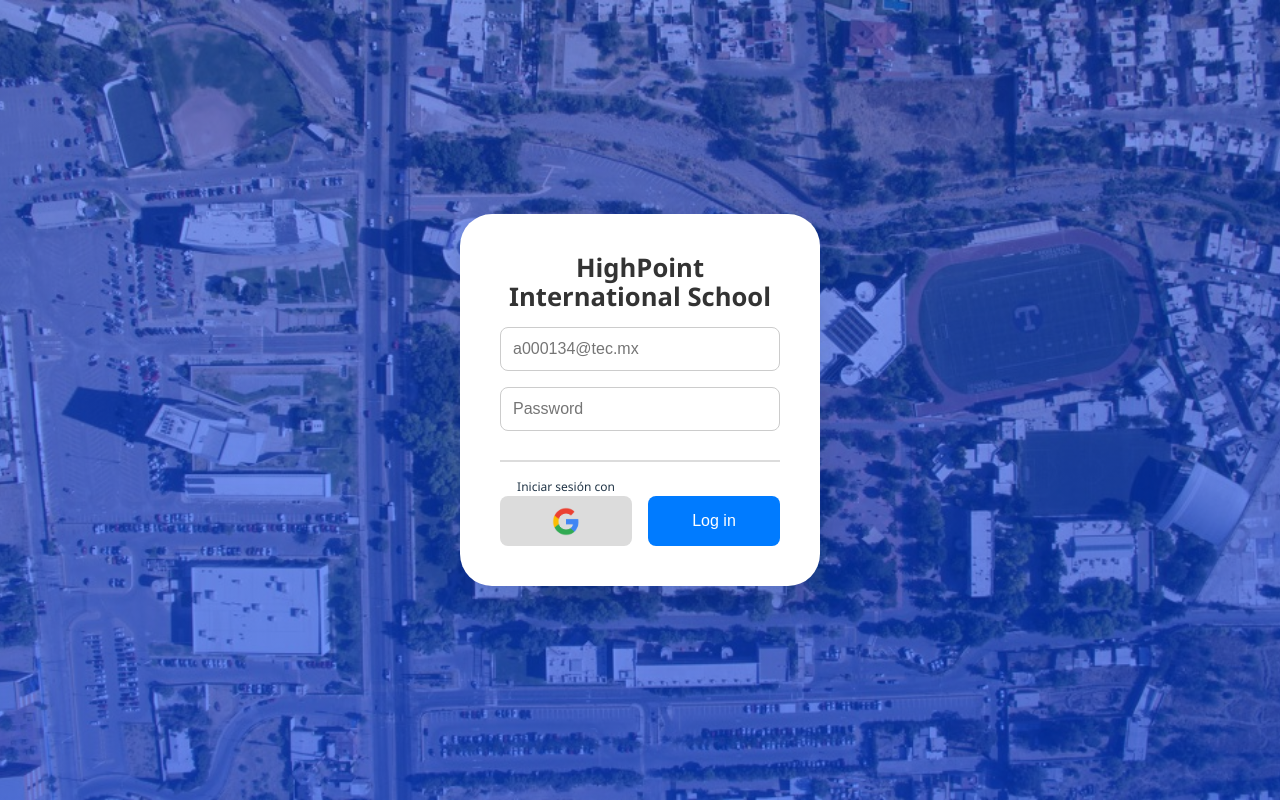
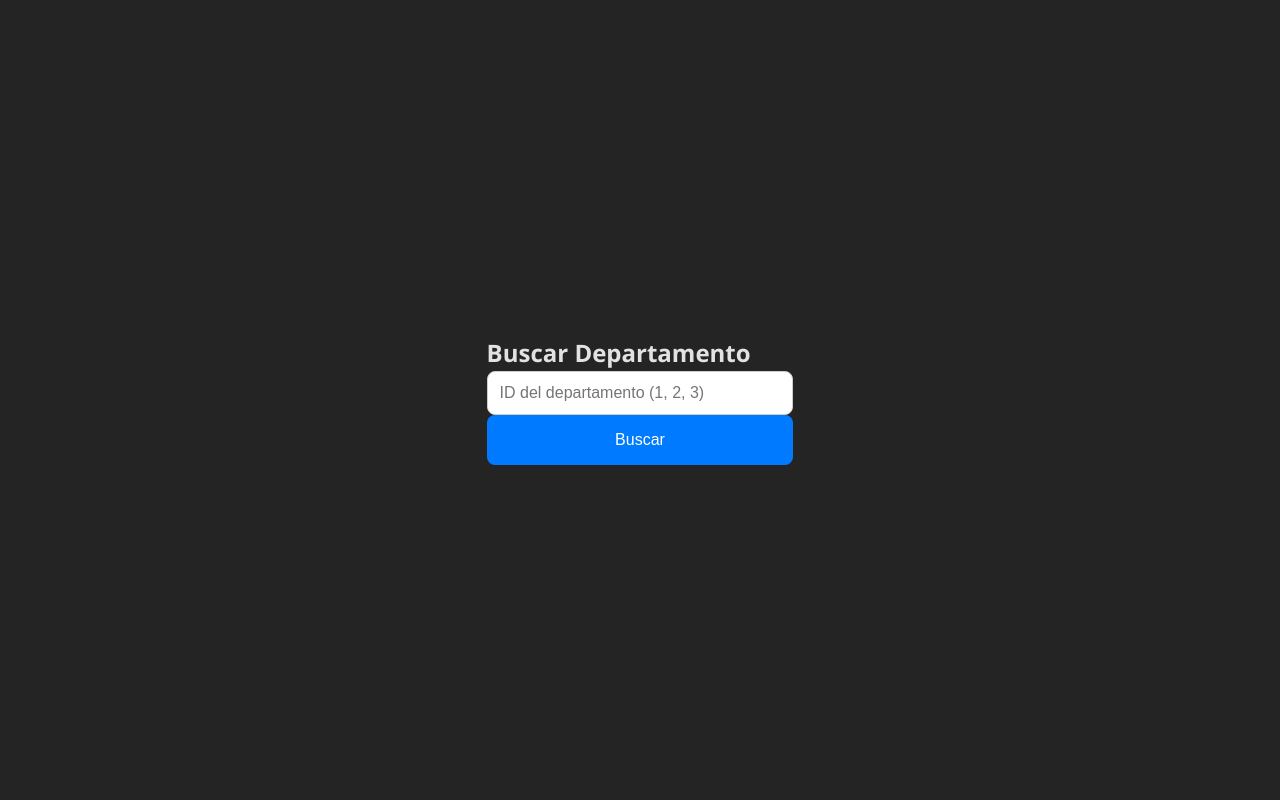
Before and after one commit to CLA-TC2005B-FJ2025/equipo5-prototipo, a React (Vite) app: page /dashboard in a window 1280 px wide. Built offline with nearby package versions, Linux system fonts and the light colour scheme.

Commit message:
agregue react router para usar diferentes rutas para cada cosa, por el momento / es el login, pero redirecciona a /dashboard

```diff
--- a/package.json
+++ b/package.json
@@ -14,7 +14,8 @@
     "@react-oauth/google": "^0.12.1",
     "prettier": "^3.5.3",
     "react": "^19.0.0",
-    "react-dom": "^19.0.0"
+    "react-dom": "^19.0.0",
+    "react-router": "^7.5.0"
   },
   "devDependencies": {
     "@eslint/js": "^9.21.0",
--- a/src/App.jsx
+++ b/src/App.jsx
@@ -1,14 +1,16 @@
 import { useState } from "react";
 import SignIn from "./Paginas/SignIn";
 import BuscaDepartamento from "./Paginas/BuscaDepartamento";
+import { useNavigate } from "react-router";
 
 export default function App() {
   const [isLoggedIn, setIsLoggedIn] = useState(false);
+  const navegate = useNavigate();
 
   return (
     <main>
       {isLoggedIn ? (
-        <BuscaDepartamento />
+        navegate("/dashboard")
       ) : (
         <SignIn onLogin={() => setIsLoggedIn(true)} />
       )}
--- a/src/Paginas/SignIn.jsx
+++ b/src/Paginas/SignIn.jsx
@@ -1,9 +1,8 @@
+import GoogleButton from "../components/Button"
 import { useState } from "react";
 import Input from "../components/Input";
 import Card from "../components/Card";
 import "../Styles/SignIn.css";
-import GoogleButton from "../components/Button"
-import { GoogleLogin } from '@react-oauth/google';
 
 export default function SignIn({ onLogin }) {
   const [email, setEmail] = useState("");
--- a/src/main.jsx
+++ b/src/main.jsx
@@ -1,13 +1,20 @@
 import { googleLogout, GoogleOAuthProvider } from "@react-oauth/google";
+import { BrowserRouter, Routes, Route } from "react-router";
 import { StrictMode } from "react";
 import { createRoot } from "react-dom/client";
 import App from "./App.jsx";
+import BuscaDepartamento from "./Paginas/BuscaDepartamento";
 import "./Styles/index.css";
 
 createRoot(document.getElementById("root")).render(
   <GoogleOAuthProvider clientId="282021918737-r3df5eihoi0uplbhoskmdbm1ic4l9999.apps.googleusercontent.com">
     <StrictMode>
-      <App />
+      <BrowserRouter>
+        <Routes>
+          <Route path="/" element={<App />} />
+          <Route path="/dashboard" element={<BuscaDepartamento />} />
+        </Routes>
+      </BrowserRouter>
     </StrictMode>
   </GoogleOAuthProvider>
 );
```
Also changed, not shown: 1 other file (tests, documents, lock files or other folders).
